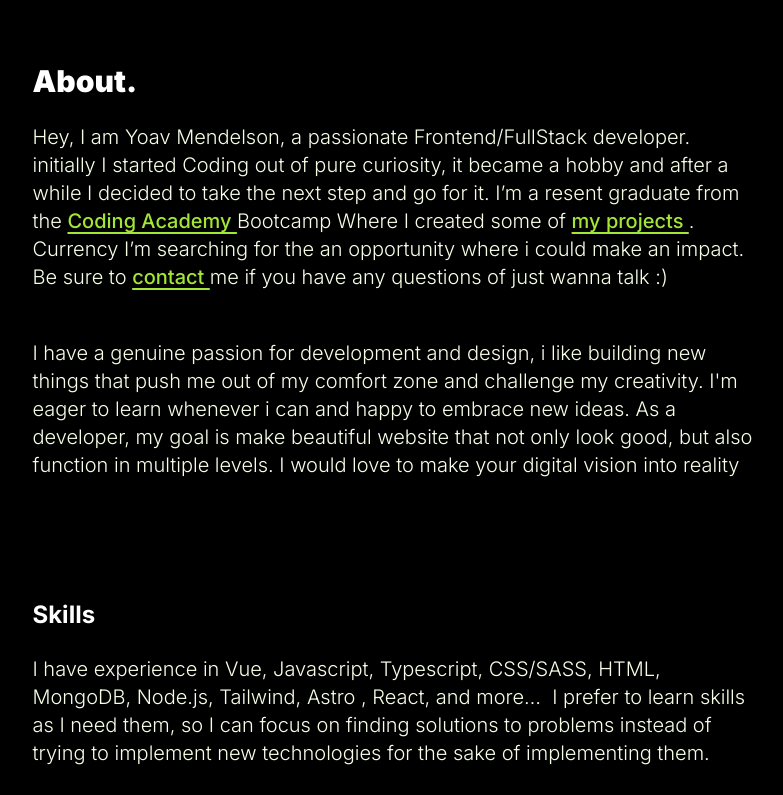
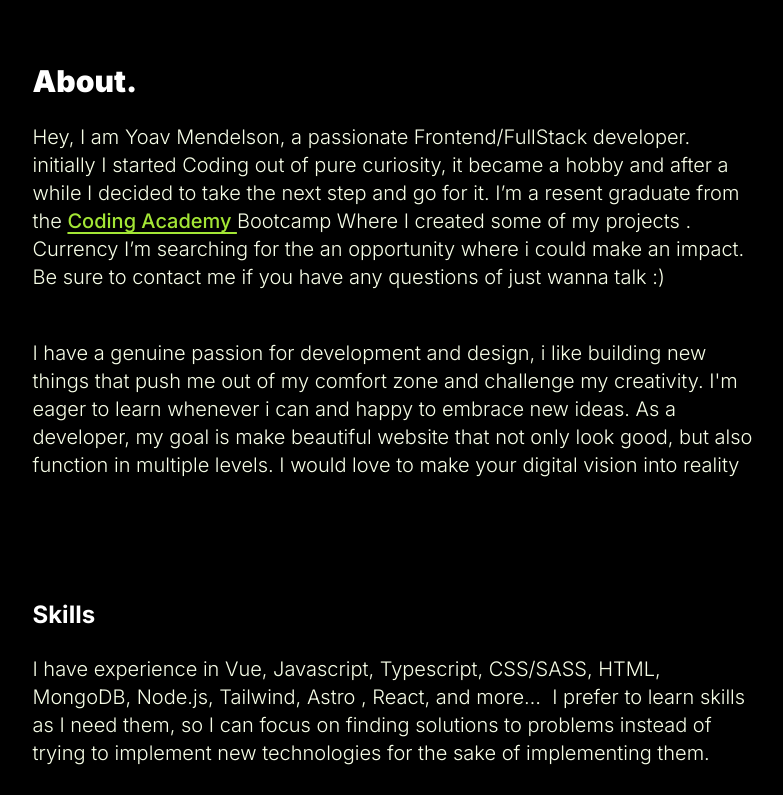
Before and after one commit to YoavDn/yoav, a Nuxt app: page / in a window 1280 px wide. Shown: the part 785-1580 px from the top of the page, without its empty margins (245-1028 px from the left). Built offline with nearby package versions, Linux system fonts and the light colour scheme; a web font is replaced by a local one.

Commit message:
added about text

```diff
--- a/app.vue
+++ b/app.vue
@@ -1,7 +1,7 @@
 <template>
-	<NuxtLayout>
-		<NuxtPage />
-	</NuxtLayout>
+    <NuxtLayout>
+        <NuxtPage />
+    </NuxtLayout>
 </template>
 
 <style lang="scss">
--- a/components/Content.vue
+++ b/components/Content.vue
@@ -11,14 +11,14 @@
 			initially I started Coding out of pure curiosity, it became a hobby
 			and after a while I decided to take the next step and go for it. I’m
 			a resent graduate from the
-			<a href="https://www.coding-academy.org/index.php">
-				Coding Academy
-			</a>
-			Bootcamp Where I created some of
-			<a href="#projects"> my projects </a>. Currency I’m searching for
-			the an opportunity where i could make an impact. Be sure to
-			<a href="#contact"> contact </a> me if you have any questions of
-			just wanna talk :)
+			<span>
+				<a href="https://www.coding-academy.org/index.php">
+					Coding Academy
+				</a></span
+			>
+			Bootcamp Where I created some of my projects . Currency I’m
+			searching for the an opportunity where i could make an impact. Be
+			sure to contact me if you have any questions of just wanna talk :)
 		</p>
 
 		<p>
@@ -44,7 +44,7 @@
 </template>
 
 
-<style lang='scss'>
+<style  lang='scss'>
 .content {
 	h2 {
 		@apply text-3xl font-900 my-6;
--- a/components/FeatureProjects.vue
+++ b/components/FeatureProjects.vue
@@ -5,6 +5,7 @@ import TypesterImgSrc from "~~/assets/imgs/typester.png";
 import AppsusImgSrc from "~~/assets/imgs/appsus.png";
 import ChooseYourFrameworkImgSrc from "~~/assets/imgs/cyf.png";
 import MemeGenImgSrc from "~~/assets/imgs/meme-gen.png";
+console.log("hi");
 
 const projects = [
     {
--- a/components/ProjectCard.vue
+++ b/components/ProjectCard.vue
@@ -15,7 +15,7 @@ const cardContentShown = ref<Boolean>(false);
 
 function goToProject(url: string) {
     // if (window.innerWidth < 450) return;
-
+    console.log("hiii");
     window.open(url);
 }
 
@@ -31,11 +31,11 @@ function showContent() {
 
 
 <template>
-    <article class="project-card" @click="goToProject(props.project.url)">
+    <article class="project-card" v-on:click="goToProject(props.project.url)">
         <div class="overlay hidden md:block"></div>
         <div v-if="cardContentShown" class="overlay overlay-mobile"></div>
         <div
-            @click.stop="showContent"
+            @click="showContent"
             class="text"
             :class="{
                 'translate-y-0': cardContentShown,
@@ -60,14 +60,14 @@ function showContent() {
                     <img
                         v-if="isLightBg(props.project.name)"
                         :src="ArrowUpBlack"
-                        alt=""
+                        alt="aroow"
                     />
                     <img v-else :src="ArrowUp" alt="" />
                 </span>
             </h2>
             <p
                 :class="{
-                    'text-black font-bold': isLightBg(props.project.name),
+                    'text-slate-100 font-bold': isLightBg(props.project.name),
                 }"
             >
                 {{ props.project.description }}
@@ -82,7 +82,7 @@ function showContent() {
 </template>
 
 
-<style lang='scss'>
+<style   lang='scss'>
 .project-card {
     @apply relative aspect-square overflow-hidden cursor-pointer rounded-lg bg-lime-400 bg-opacity-20;
     @apply transition-all duration-500;
--- a/layouts/default.vue
+++ b/layouts/default.vue
@@ -1,12 +1,9 @@
 <script setup lang="ts">
-import Navbar from '~~/components/Navbar.vue'
-import Footer from '~~/components/Footer.vue';
-
+import Navbar from "~~/components/Navbar.vue";
+import Footer from "~~/components/Footer.vue";
 </script>
 <template>
-    <div>
-        <Navbar />
-        <slot />
-        <Footer />
-    </div>
+    <Navbar />
+    <slot />
+    <Footer />
 </template>
--- a/nuxt.config.ts
+++ b/nuxt.config.ts
@@ -2,6 +2,7 @@ import tailwindTypography from '@tailwindcss/typography';
 import postcssConfig from './postcss.config.js'
 // https://v3.nuxtjs.org/api/configuration/nuxt.config
 export default defineNuxtConfig({
+
      css: [
         '@/assets/styles/global.scss',
     ],
--- a/package.json
+++ b/package.json
@@ -12,7 +12,7 @@
     "@tailwindcss/typography": "^0.5.7",
     "@volar-plugins/prettier": "^1.1.4",
     "autoprefixer": "^10.4.11",
-    "nuxt": "3.0.0-rc.10",
+    "nuxt": "^3.0.0-rc.11",
     "postcss": "^8.4.16",
     "sass": "^1.54.9",
     "tailwindcss": "^3.1.8"
--- a/pages/index.vue
+++ b/pages/index.vue
@@ -6,9 +6,11 @@ import FeatureProjects from "~~/components/FeatureProjects.vue";
 
 
 <template>
-    <Hero />
-    <Content />
-    <FeatureProjects />
+	<div>
+		<Hero />
+		<Content />
+		<FeatureProjects />
+	</div>
 </template>
 
 
```
Also changed, not shown: 1 other file (tests, documents, lock files or other folders). Lines whose indentation alone changed are shown as unchanged.
